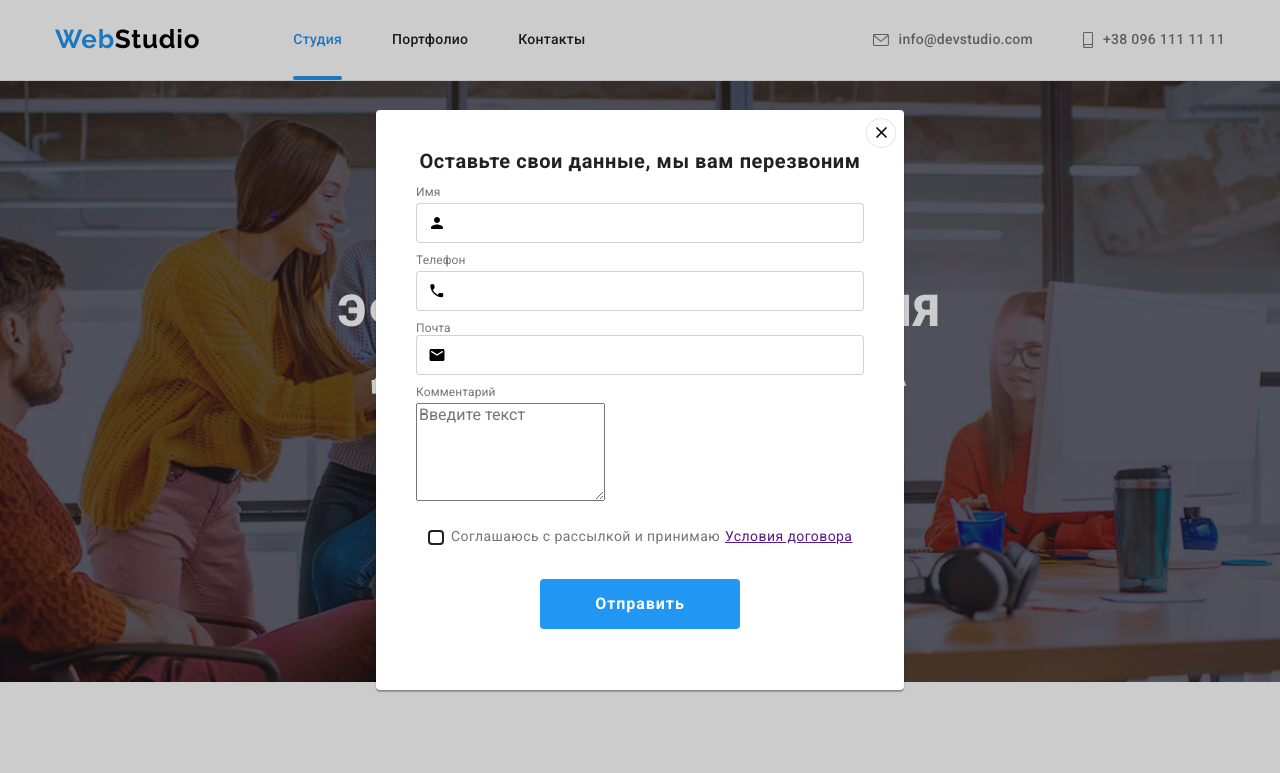
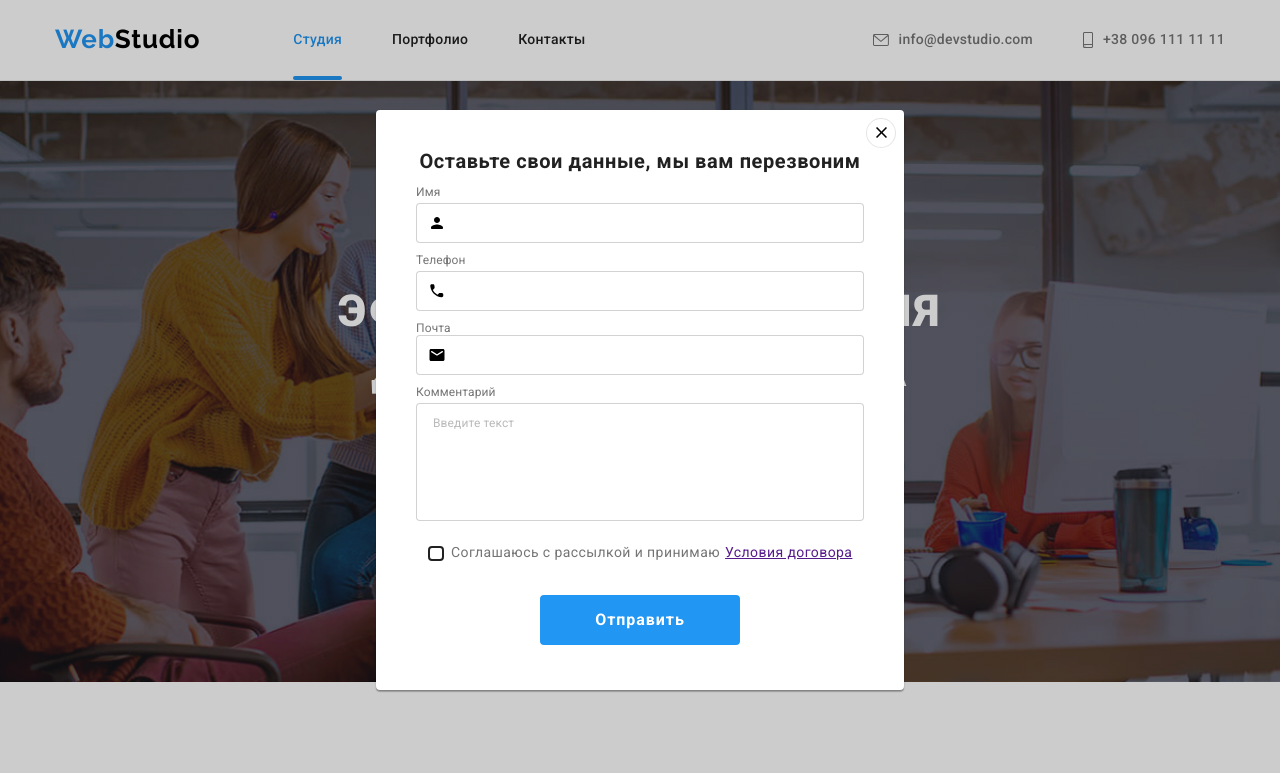
Before and after one commit to AleksandrBil0us/goit-markup-hw-06, a plain HTML site: page index.html in a window 1280 px wide. Both pictures are taken after a click on the button "Заказать услугу". Shown: the top 773 px of the page. Drawn offline with nearby package versions, Linux system fonts and the light colour scheme.

Commit message:
Update styles.css

```diff
--- a/css/styles.css
+++ b/css/styles.css
@@ -1046,7 +1046,7 @@ element styles footer */
   border-color: var(--accent-color);
 }
 
-.form-coment {
+.form-comment {
   width: 100%;
 
   border: 1px solid rgba(33, 33, 33, 0.2);
@@ -1062,11 +1062,11 @@ element styles footer */
   transition: border-color 250ms cubic-bezier(0.4, 0, 0.2, 1);
 }
 
-.form-coment:focus {
+.form-comment:focus {
   border-color: var(--accent-color);
 }
 
-.form-coment::placeholder {
+.form-comment::placeholder {
   font-size: 12px;
   line-height: 1.17;
   letter-spacing: 0.01em;
```
